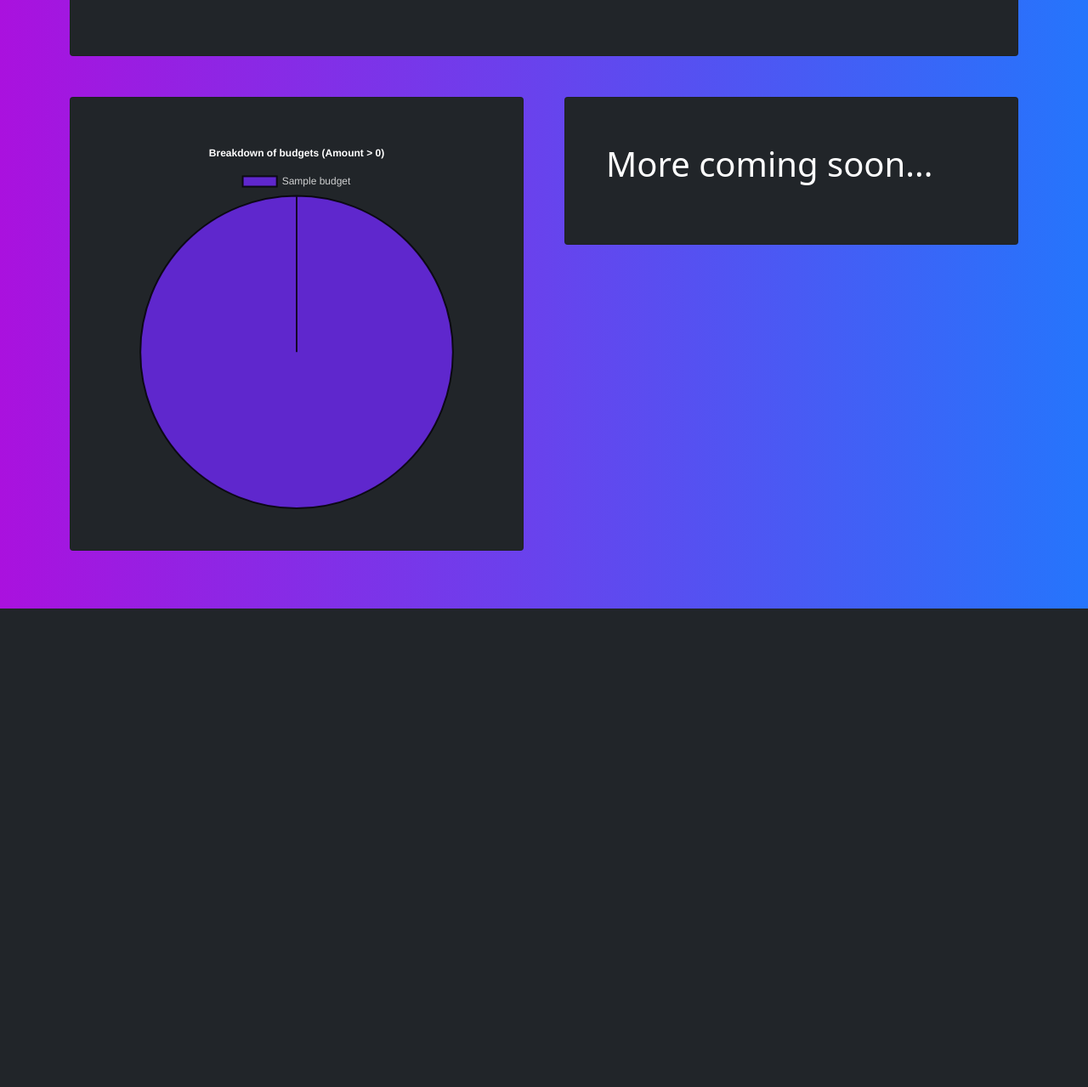
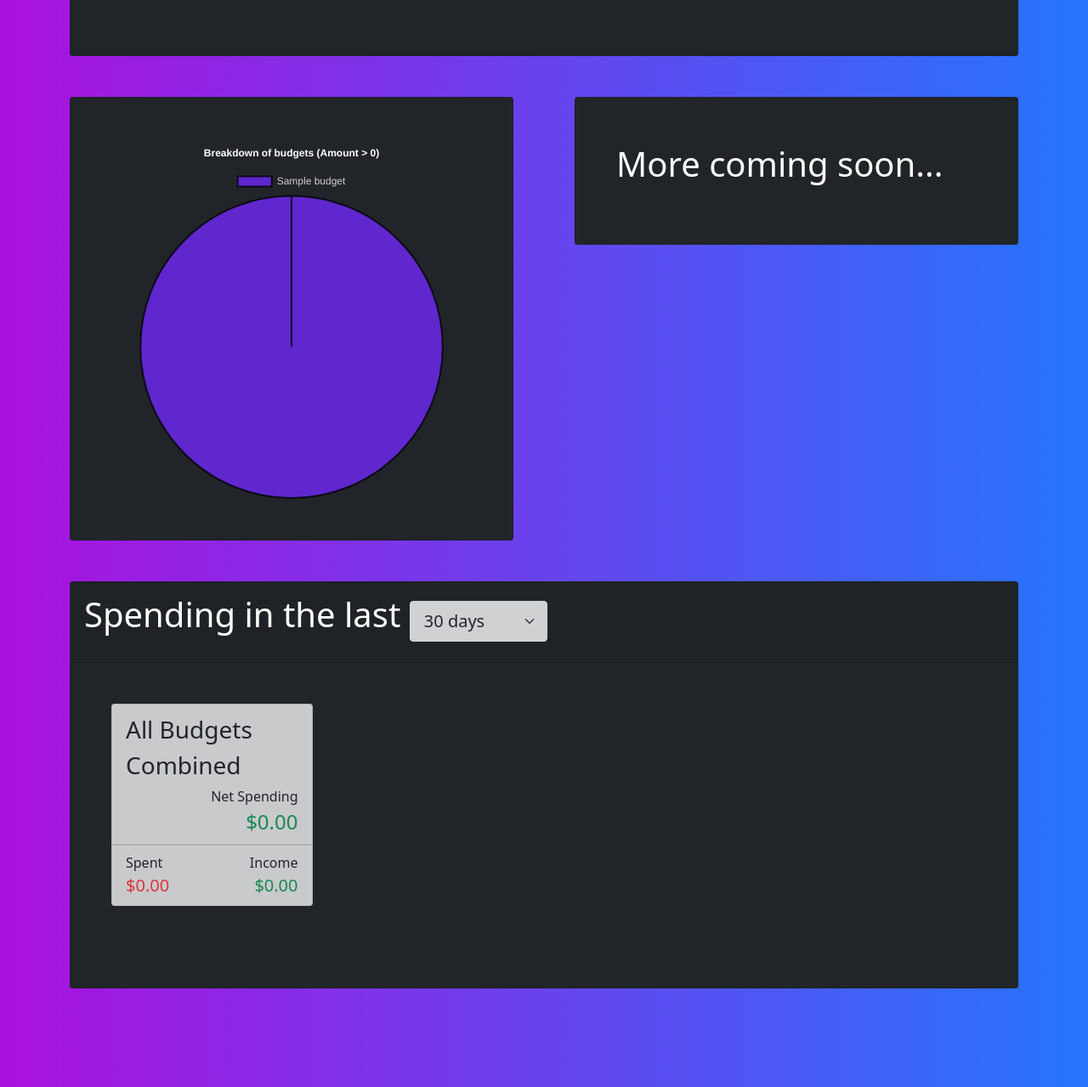
Before and after one commit to niklasbaumgardner/FinancialApp, a Flask app: page /dashboard in a window 1280 px wide. Shown: the part 771-2050 px from the top of the page at 85% size. Before the commit the page ends 1487 px from the top, so only its background shows below. Run offline with Flask 2, Linux system fonts and the light colour scheme; a user stored in the database is signed in; tables that the repository leaves empty hold one stand-in row (values such as "Sample post"); some libraries are stand-ins or nearby versions.

Commit message:
Added spending for each budget. Can select last 7, 30, 60, 90 days and all time

```diff
--- a/finapp/home/home.py
+++ b/finapp/home/home.py
@@ -59,9 +59,12 @@ def get_all_budgets_line_data():
 @login_required
 def get_net_spending():
     date = request.args.get('currentDate')
+    days_back = request.args.get('daysBack')
     if date:
-        date = get_datetime(date)
-        date = date - timedelta(days=30)
+        curr_date = get_datetime(date)
+        days_back = int(days_back) if days_back else None
+
+        date = curr_date - timedelta(days=days_back) if days_back else None
 
     data = net_spending(date)
 
--- a/finapp/static/css/dashboard.css
+++ b/finapp/static/css/dashboard.css
@@ -44,3 +44,15 @@
 .w-40 {
     width: 40%;
 }
+
+.w-15 {
+    width: 15%;
+}
+
+.bg-light-grey {
+    background-color: rgb(208, 209, 210);
+}
+
+.inline {
+    display: inline-block;
+}
--- a/finapp/static/js/dashboard.js
+++ b/finapp/static/js/dashboard.js
@@ -79,9 +79,10 @@ const COLORS = [
 
 const COLORS_DICT = {};
 
-const data = JSON.parse(getAllBudgetsLineData());
+const data = getAllBudgetsLineData();
+const names = data['names'];
 
-console.log(data);
+console.log(names);
 
 function shuffle(array, len) {
     var i = array.length,
@@ -103,7 +104,6 @@ function shuffle(array, len) {
 }
 
 function assignColors() {
-    let names = data['names'];
 
     let arr = [];
     for (let i = 0; i < COLORS.length; i++) {
@@ -123,7 +123,6 @@ function assignColors() {
 }
 
 function lineChart() {
-    // let data = JSON.parse(getNetWorth());
     let keys = data['keys'];
     let values = data['data']['allBudgets'];
 
@@ -188,7 +187,7 @@ function lineChart() {
 }
 
 function pieChart() {
-    let data = JSON.parse(getPieData());
+    let data = getPieData();
     let keys = data['keys'];
     let values = data['values'];
 
@@ -228,82 +227,6 @@ function pieChart() {
     });
 
 }
-
-// function allBudgetsLineChart() {
-//     let data = JSON.parse(getAllBudgetsLineData());
-//     // console.log(data);
-//     let names = data['names'];
-//     let keys = data['keys'];
-
-//     let allData = [];
-//     let index = 0;
-
-//     for (let name of names) {
-//         let temp = {
-//             label: name,
-//             data: data['data'][name],
-//             backgroundColor: CHART_COLORS_ARRAY[index % CHART_COLORS_ARRAY.length], //'rgba(40, 114, 251)',
-//             borderColor: CHART_COLORS_ARRAY[index % CHART_COLORS_ARRAY.length], //'rgba(40, 114, 251)',
-//             borderWidth: 2,
-//             color: 'rgba(255, 255, 255)',
-//         }
-//         allData[allData.length] = temp;
-//         index += 1;
-//     }
-
-//     // console.log(allData);
-
-//     const ctx = document.getElementById('allBudgetsLineChart').getContext('2d');
-//     const myChart = new Chart(ctx, {
-//         type: 'line',
-//         data: {
-//             labels: keys,
-//             datasets: allData,
-//         },
-//         options: {
-//             plugins: {
-//                 legend: {
-//                     labels: {
-//                         color: 'rgba(255, 255, 255)',
-//                     }
-//                 },
-//                 title: {
-//                     display: true,
-//                     text: 'Individual Budgets',
-//                     color: 'rgba(255, 255, 255)',
-//                 }
-//             },
-//             responsive: true,
-//             maintainAspectRatio: false,
-//             scales: {
-//                 y: {
-//                     beginAtZero: true,
-//                     labels: {
-//                         color: 'rgba(255, 255, 255)',
-//                     },
-//                     grid: {
-//                         color: 'rgba(255, 255, 255, .11)',
-//                     },
-//                     ticks: {
-//                         // Include a dollar sign in the ticks
-//                         callback: function(value, index, values) {
-//                             return '$' + value;
-//                         },
-//                         color: 'rgba(255, 255, 255, .79)',
-//                     }
-//                 },
-//                 x: {
-//                     grid: {
-//                         color: 'rgba(255, 255, 255, .11)',
-//                     },
-//                     ticks: {
-//                         color: 'rgba(255, 255, 255, .79)',
-//                     }
-//                 },
-//             }
-//         }
-//     });
-// }
 
 function addDataForBudget(name) {
     const chart = Chart.getChart('lineChart');
@@ -359,8 +282,6 @@ function toggleShowLine(event) {
 
 function addButtons() {
     let buttonGroup = document.getElementById('lineButtons');
-    // console.log(data);
-    let names = data['names'];
 
     for (let name of names) {
         // console.log(typeof(name), typeof(id));
@@ -414,9 +335,146 @@ function reAssignColors() {
 
 }
 
+function addClasses(ele, classes) {
+    for (let class_ of classes.trim().split(' ')) {
+        ele.classList.add(class_);
+    }
+}
+
+function createDivWithClass(classString) {
+    let div = document.createElement('div');
+    addClasses(div, classString);
+    return div;
+}
+
+function createPtagWithClass(classString) {
+    let p = document.createElement('p');
+    addClasses(p, classString);
+    return p;
+}
+
+function createCard(name, in_, out, net) {
+    let card = createDivWithClass('card bg-light-grey');
+
+    let cardHeader = createDivWithClass('card-header');
+
+    let row = createDivWithClass('row');
+
+    let col = createDivWithClass('col');
+
+    let p = createPtagWithClass('fs-3 m-0');
+    p.innerHTML = name;
+
+    col.appendChild(p);
+    row.appendChild(col);
+
+    let col1 = createDivWithClass('col');
+
+    let netSpending = createDivWithClass('text-end pt-1');
+
+    let p1 = createPtagWithClass('m-0');
+    p1.innerHTML = "Net Spending";
+
+    let class_list = 'fs-4 m-0 ';
+    if (net[0] === '-') {
+        class_list += 'text-danger';
+    }
+    else {
+        class_list += 'text-success';
+    }
+    let p2 = createPtagWithClass(class_list);
+    p2.innerHTML = net;
+
+    netSpending.appendChild(p1);
+    netSpending.appendChild(p2);
+
+    col1.appendChild(netSpending);
+
+    row.appendChild(col1);
+
+    cardHeader.appendChild(row);
+
+    card.appendChild(cardHeader);
+
+
+    let cardFooter = createDivWithClass('card-footer');
+
+    let row1 = createDivWithClass('row');
+
+    let col2 = createDivWithClass('col');
+
+    let p3 = createPtagWithClass('m-0');
+    p3.innerHTML = "Spent";
+    let p4 = createPtagWithClass('fs-5 m-0 text-danger');
+    p4.innerHTML = out;
+
+    col2.appendChild(p3);
+    col2.appendChild(p4);
+    row1.appendChild(col2);
+
+    let col3 = createDivWithClass('col');
+
+    let income = createDivWithClass('text-end');
+
+    let p5 = createPtagWithClass('m-0');
+    p5.innerHTML = "Income";
+    let p6 = createPtagWithClass('fs-5 m-0 text-success');
+    p6.innerHTML = in_;
+
+    income.appendChild(p5);
+    income.appendChild(p6);
+
+    col3.appendChild(income);
+
+    row1.appendChild(col3);
+
+    cardFooter.appendChild(row1);
+
+    card.appendChild(cardFooter);
+
+    let column3 = createDivWithClass('col-3');
+    column3.appendChild(card);
+
+    return column3;
+}
+
+function netSpending(daysBack=30) {
+    let data = getNetSpending(daysBack);
+    // let dataKeys = Object.keys(data)
+
+    let div = document.getElementById('net-spending');
+    div.innerHTML = '';
+
+    let count = 0;
+    let row;
+    for (let name of names) {
+        if (data[name]) {
+            if (count % 4 === 0) {
+                if (row) {
+                    div.appendChild(row);
+                }
+                row = createDivWithClass('row mb-5');
+            }
+            let name_ = name;
+            if (name === 'allBudgets') {
+                name_ = 'All Budgets Combined';
+            }
+            let card = createCard(name_, data[name]['in'], data[name]['out'], data[name]['net']);
+
+            row.appendChild(card);
+            count += 1;
+            console.log(count);
+        }
+    }
+    if (count % 4 !== 0) {
+        div.appendChild(row);
+    }
+}
+
 // function calls
 assignColors();
 lineChart();
 pieChart();
 addButtons();
+netSpending();
 // allBudgetsLineChart();
--- a/finapp/templates/dashboard.html
+++ b/finapp/templates/dashboard.html
@@ -19,13 +19,21 @@
         var xmlHttp = new XMLHttpRequest();
         xmlHttp.open( "GET", url, false ); // false for synchronous request
         xmlHttp.send( null );
-        return xmlHttp.response;
+        return JSON.parse(xmlHttp.response);
     }
     function getPieData() {
         return getData("{{ url_for('home.get_pie_data') }}");
     }
     function getAllBudgetsLineData() {
         return getData("{{ url_for('home.get_all_budgets_line_data') }}");
+    }
+    function getNetSpending(daysBack=30) {
+        var date = new Date();
+        var year = date.getFullYear();
+        var month = (date.getMonth() + 1).toString().padStart(2, '0');
+        var day = date.getDate().toString().padStart(2, '0');
+        var strDate = year + '-' + month + '-' + day;
+        return getData("{{ url_for('home.get_net_spending') }}" + "?currentDate=" + strDate + "&daysBack=" + daysBack);
     }
 </script>
 
@@ -46,13 +54,13 @@
         </div>
     </div>
 
-    <div class="row h-100 py-12">
-        <div class="col mt-5 p-0 mr-24">
+    <div class="row h-100">
+        <div class="col mt-5 py-0 mr-24">
             <div id="pie-chart-div" class="card bg-dark p-5">
                 <canvas id="pieChart"></canvas>
             </div>
         </div>
-        <div class="col mt-5 p-0 ml-24">
+        <div class="col mt-5 py-0 ml-24">
             <div id="" class="card bg-dark p-5">
                 <!-- <canvas id="pieChart"></canvas> -->
                 <p class="text-white fs-1">More coming soon...</p>
@@ -60,10 +68,31 @@
         </div>
     </div>
 
-    <!-- <div class="row h-100 mt-5 py-12">
-        <div class="card bg-dark p-5">
-            <canvas id="allBudgetsLineChart"></canvas>
+    <div class="row py-5">
+        <div class="col">
+            <div class="card bg-dark">
+                <div class="card-header">
+                    <p class="fs-1 text-white">Spending in the last
+                        <select id="spendingDays" class="form-select w-15 inline form-select-lg bg-light-grey" aria-label="Default select example">
+                            <option value="7">7 days</option>
+                            <option value="30" selected>30 days</option>
+                            <option value="60">60 days</option>
+                            <option value="90">90 days</option>
+                            <option value="">All time</option>
+                        </select>
+                    </p>
+                </div>
+                <div class="m-5" id="net-spending">
+                </div>
+            </div>
         </div>
-</div> -->
+
+    </div>
 <script src="/static/js/dashboard.js"></script>
+<script>
+    document.getElementById('spendingDays').addEventListener('change', (event) => {
+        console.log(event.target.value);
+        netSpending(event.target.value);
+    });
+</script>
 {% endblock content %}
```
